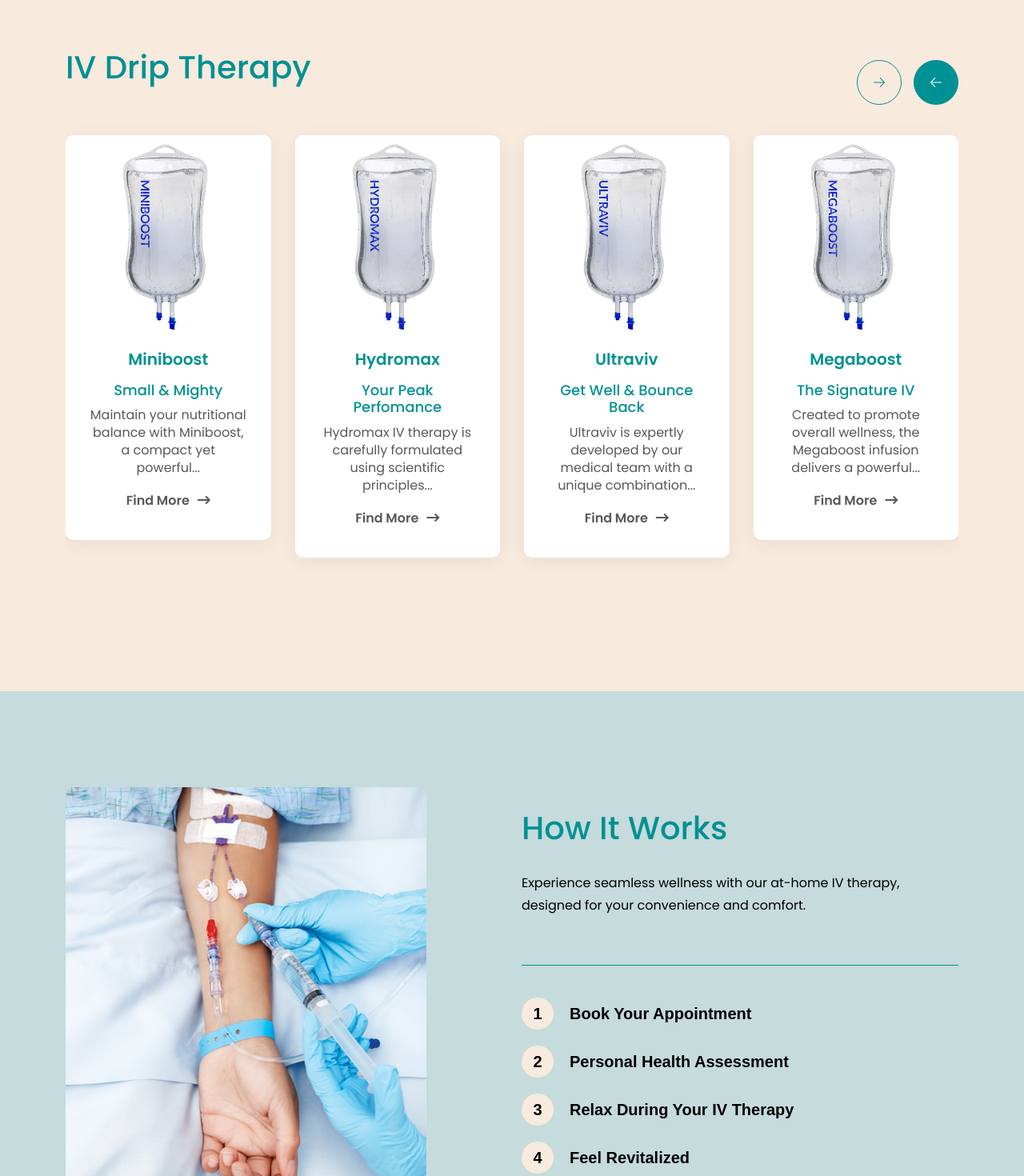
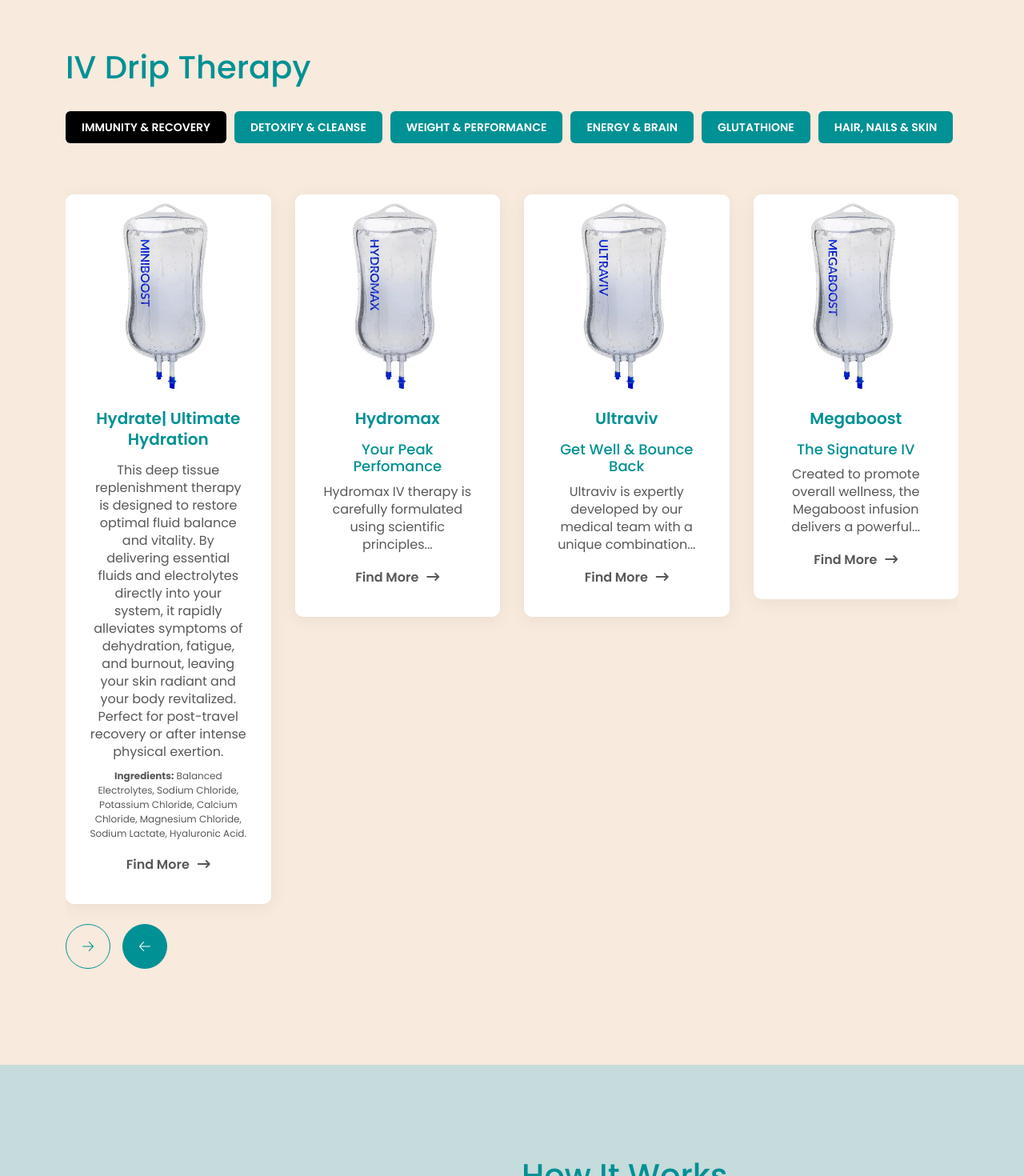
Before and after one commit to Innovateitconsultancy/origins_new, a Next.js app: page / in a window 1280 px wide. Shown: the part 1000-2470 px from the top of the page at 80% size. Built offline with nearby package versions, Linux system fonts and the light colour scheme.

Commit message:
css update

```diff
--- a/components/sections/HowItWorks.js
+++ b/components/sections/HowItWorks.js
@@ -38,7 +38,7 @@ export default function HowItWorks() {
                                     <div class="accordion accordionHowItWork">
 
   <details name="accordion">
-    <summary> <i>1</i> Book Your Appointment</summary>
+    <summary> <i class="fa-regular fa-calendar-days"></i> Book Your Appointment</summary>
     <p>
 Schedule your session online or contact our clinic to book a convenient time for your IV therapy treatment.<br/>
 ✔ Quick consultation <br/>
@@ -47,7 +47,7 @@ Schedule your session online or contact our clinic to book a convenient time for
     </p>
   </details>
   <details name="accordion">
-    <summary><i>2</i>Personal Health Assessment</summary>
+    <summary><i class="fa-solid fa-user-doctor"></i> Personal Health Assessment</summary>
     <p>
        Our trained medical professionals will discuss your health goals and recommend the most suitable IV therapy for your needs.<br/>
 ✔ Wellness evaluation <br/>
@@ -57,7 +57,7 @@ Schedule your session online or contact our clinic to book a convenient time for
     </p>
   </details>
   <details name="accordion">
-    <summary><i>3</i>Relax During Your IV Therapy</summary>
+    <summary><i class="fa-solid fa-hospital-user"></i> Relax During Your IV Therapy</summary>
     <p>
       Once your IV drip is prepared, a small catheter is placed in your arm to deliver vitamins and hydration directly into your bloodstream.<br/>
 ✔ Comfortable treatment <br/>
@@ -67,7 +67,7 @@ Schedule your session online or contact our clinic to book a convenient time for
     </p>
   </details>
   <details name="accordion">
-    <summary><i>4</i>Feel Revitalized</summary>
+    <summary><i class="fa-solid fa-bolt-lightning"></i> Feel Revitalized</summary>
     <p>
       After your session, you may begin to feel refreshed, hydrated, and energized as your body absorbs the essential nutrients.<br/>
 ✔ Boost energy levels <br/>
@@ -77,6 +77,23 @@ Schedule your session online or contact our clinic to book a convenient time for
     </p>
   </details>
                                 </div>
+
+                                <div className='howitBtnBook'>
+                                    <h3>Start your wellness journey today.</h3>
+                                    <p>
+
+                                        Book your IV therapy session and experience the benefits of fast nutrient absorption.
+                                    </p>
+                                     <div className="about-author">
+                                        <div className="about-button wow fadeInUp" data-wow-delay=".9s">
+                                            <Link href="/about" className="btnGreen">
+                                               Book Your IV Therapy
+                                                {/* <i className="fa-solid fa-arrow-right-long" /> */}
+                                            </Link>
+                                        </div>
+                                    </div>
+                                    </div>
+
                             </div>
                         </div>
                     </div>
--- a/components/sections/TherapySection.js
+++ b/components/sections/TherapySection.js
@@ -1,4 +1,5 @@
 'use client'
+import { useState } from "react"
 import Link from 'next/link'
 import { Autoplay, Navigation, Pagination } from "swiper/modules"
 import { Swiper, SwiperSlide } from "swiper/react"
@@ -38,26 +39,93 @@ const swiperOptions = {
 }
 
 export default function TherapySection() {
+    const [activeTab, setActiveTab] = useState("immunity")
     return (
         <>
             <section className="service-section fix section-padding bg-cover productList">
                 <div className="container">
-                    <div className="section-title-area">
+                    <div className="section-title-area therapyTaps">
                         <div className="section-title">
                             <h2 className="wow fadeInUp" data-wow-delay=".3s">
                                 IV Drip Therapy
                             </h2>
                         </div>
 
-                        {/* <div className='tabsHome'>
-tabs
-                        </div> */}
-                        <div className="array-button">
-                            <button className="array-prev"><i className="fal fa-arrow-right" /></button>
-                            <button className="array-next"><i className="fal fa-arrow-left" /></button>
-                        </div>
-                    </div>
-                    <div className="service-wrapper">
+                        <div className='tabsHomeMain'>
+ {/* Tabs */}
+        <div className="tabsHome">
+
+          <button
+            className={activeTab === "immunity" ? "active" : ""}
+            onClick={() => setActiveTab("immunity")}
+          >
+           IMMUNITY & RECOVERY
+          </button>
+
+          <button
+            className={activeTab === "detoxify" ? "active" : ""}
+            onClick={() => setActiveTab("detoxify")}
+          >
+           DETOXIFY & CLEANSE
+          </button>
+
+          <button
+            className={activeTab === "weight" ? "active" : ""}
+            onClick={() => setActiveTab("weight")}
+          >
+            WEIGHT & PERFORMANCE
+          </button>
+           <button
+            className={activeTab === "enrgy" ? "active" : ""}
+            onClick={() => setActiveTab("enrgy")}
+          >
+            ENERGY & BRAIN
+          </button>
+             <button
+            className={activeTab === "glutathione" ? "active" : ""}
+            onClick={() => setActiveTab("glutathione")}
+          >
+            GLUTATHIONE
+          </button>
+            <button
+            className={activeTab === "hair" ? "active" : ""}
+            onClick={() => setActiveTab("hair")}
+          >
+            HAIR, NAILS & SKIN
+          </button>
+          <button
+            className={activeTab === "fertlity" ? "active" : ""}
+            onClick={() => setActiveTab("fertlity")}
+          >
+            FERTILITY
+          </button>
+          <button
+            className={activeTab === "nad" ? "active" : ""}
+            onClick={() => setActiveTab("nad")}
+          >
+            NAD+
+          </button>
+            <button
+            className={activeTab === "customerisediv" ? "active" : ""}
+            onClick={() => setActiveTab("customerisediv")}
+          >
+           CUSTOMERISED IV'S
+          </button>
+            <button
+            className={activeTab === "boostershorts" ? "active" : ""}
+            onClick={() => setActiveTab("boostershorts")}
+          >
+           BOOSTER SHOTS
+          </button>
+
+        </div>
+
+        {/* Tab Content */}
+        <div className="mt-4 therapytapShow">
+
+          {activeTab === "immunity" && (
+            <div>
+              <div className="service-wrapper">
                         <div className="swiper service-slider">
                             <Swiper {...swiperOptions} className="swiper-wrapper">
                                 <SwiperSlide>
@@ -66,9 +134,17 @@ tabs
                                             <img src="/assets/img/therapy/miniboost.jpg" alt="therapy-img" />
                                         </div>
                                         <div className="service-content">
-                                            <h4>Miniboost</h4>
-                                            <h5>Small & Mighty</h5>
-                                            <p>Maintain your nutritional balance with Miniboost, a compact yet powerful...</p>
+                                            <h4>Hydrate| Ultimate Hydration</h4>
+                                            {/* <h5>Small & Mighty</h5> */}
+                                            <p>This deep tissue replenishment therapy is designed to restore
+optimal fluid balance and vitality. By delivering essential
+fluids and electrolytes directly into your system, it rapidly
+alleviates symptoms of dehydration, fatigue, and burnout,
+leaving your skin radiant and your body revitalized. Perfect
+for post-travel recovery or after intense physical exertion.</p>
+<p className="productIngr"><b>Ingredients:</b>  Balanced Electrolytes, Sodium Chloride, Potassium Chloride, Calcium
+Chloride, Magnesium Chloride, Sodium Lactate, Hyaluronic Acid.
+</p>
                                             <Link href="/iv-drip-therapy/miniboost" className="theme-btn-2 mt-3">
                                                 Find More
                                                 <i className="fa-solid fa-arrow-right-long" />
@@ -207,6 +283,64 @@ tabs
                             </Swiper>
                         </div>
                     </div>
+            </div>
+          )}
+
+          {activeTab === "detoxify" && (
+            <div>
+              <p>Energy Boost Therapies</p>
+            </div>
+          )}
+
+          {activeTab === "weight" && (
+            <div>
+              <p>Beauty & Glow Therapies</p>
+            </div>
+          )}
+
+          {activeTab === "enrgy" && (
+            <div>
+              <p>Beauty & Glow Therapies</p>
+            </div>
+          )}
+          {activeTab === "glutathione" && (
+            <div>
+              <p>Beauty & Glow Therapies</p>
+            </div>
+          )}
+          {activeTab === "hair" && (
+            <div>
+              <p>Beauty & Glow Therapies</p>
+            </div>
+          )}
+            {activeTab === "fertlity" && (
+            <div>
+              <p>Beauty & Glow Therapies</p>
+            </div>
+          )}
+             {activeTab === "nad" && (
+            <div>
+              <p>Beauty & Glow Therapies</p>
+            </div>
+          )}
+           {activeTab === "customerisediv" && (
+            <div>
+              <p>Beauty & Glow Therapies</p>
+            </div>
+          )}
+              {activeTab === "boostershorts" && (
+            <div>
+              <p>Beauty & Glow Therapies</p>
+            </div>
+          )}
+        </div>
+                        </div>
+                        <div className="array-button">
+                            <button className="array-prev"><i className="fal fa-arrow-right" /></button>
+                            <button className="array-next"><i className="fal fa-arrow-left" /></button>
+                        </div>
+                    </div>
+
                 </div>
             </section>
         </>
```
Also changed, not shown: public/assets/css/main.css.
